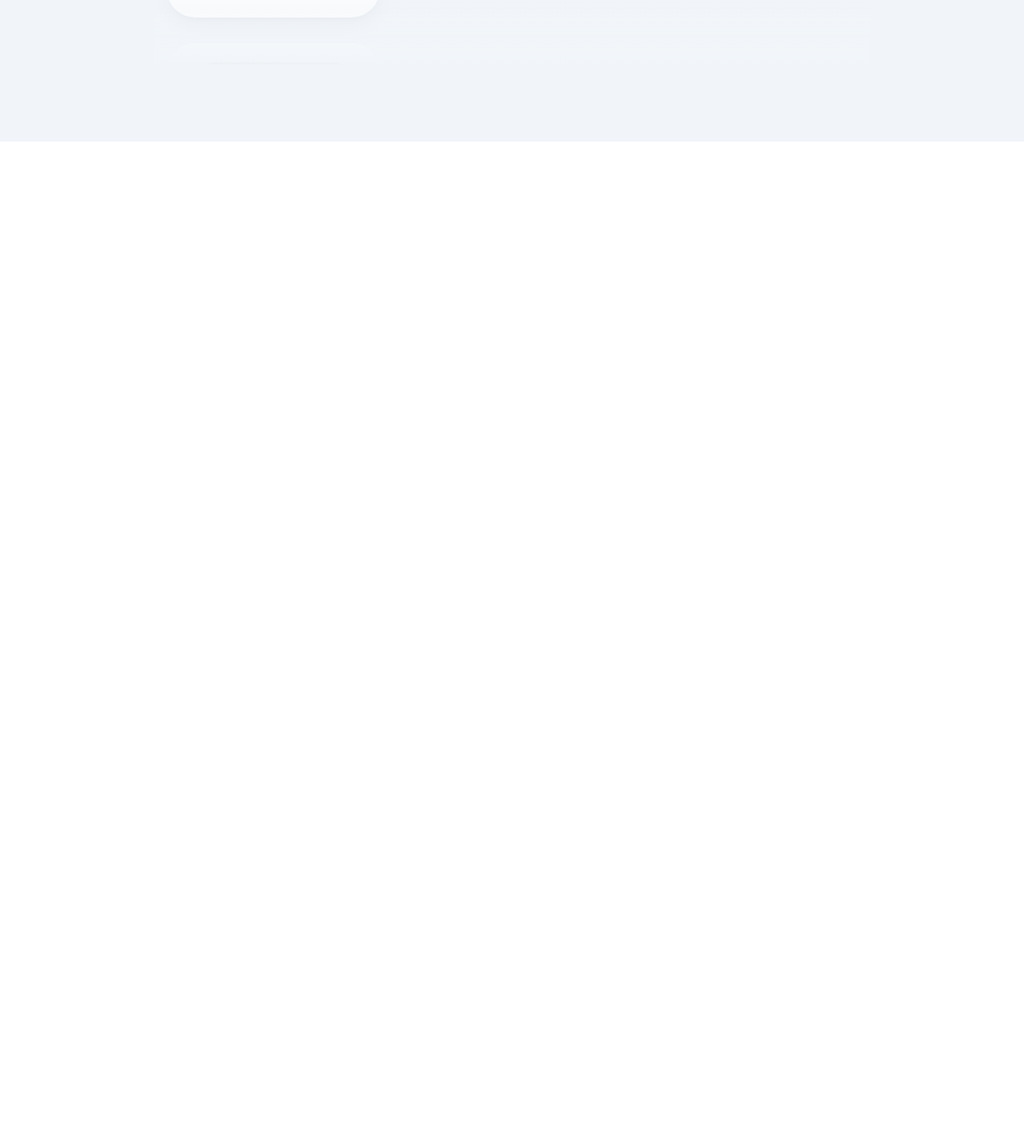
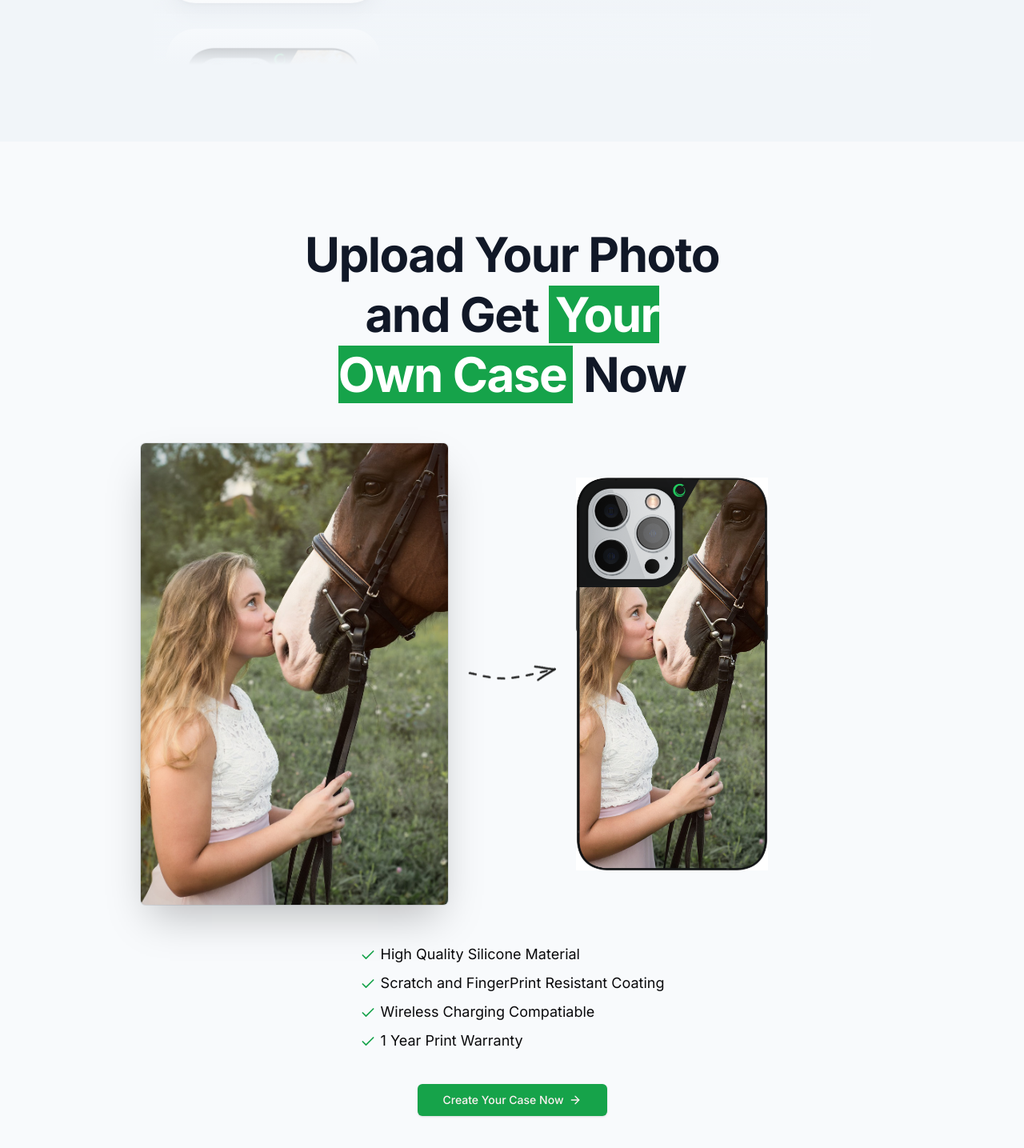
Before and after one commit to akashkennedy/casecobra, a Next.js app: page / in a window 1280 px wide. Shown: the part 2459-3894 px from the top of the page at 80% size. Before the commit the page ends 2636 px from the top, so only its background shows below. Built offline with nearby package versions, Linux system fonts and the light colour scheme; no server answers.

Commit message:
Create Get Your Own Case Section

```diff
--- a/src/app/page.tsx
+++ b/src/app/page.tsx
@@ -1,8 +1,10 @@
 import MaxWidthWrapper from "@/components/MaxWidthWrapper";
-import { Check, Star } from "lucide-react";
+import { ArrowRight, Check, Star } from "lucide-react";
 import Phone from "@/components/Phone";
 import { Icons } from "@/components/Icons";
 import Reviews from "@/components/Reviews";
+import Link from "next/link";
+import { buttonVariants } from "@/components/ui/button";
 
 export default function Home() {
   return (
@@ -197,6 +199,67 @@
           <Reviews />
         </div>
       </section>
+
+      <section>
+        <MaxWidthWrapper className="py-24">
+          <div className="mb-12 px-6 lg:px-8">
+            <div className="mx-auto max-w-2xl sm:text-center">
+              <h2 className="order-1 mt-2 tracking-tight text-center text-balance !leading-tight font-bold text-5xl md:text-6xl text-gray-900">
+                Upload Your Photo and Get{" "}
+                <span className="relative px-2 bg-green-600 text-white">
+                  Your Own Case
+                </span>{" "}
+                Now
+              </h2>
+            </div>
+          </div>
+          <div className="mx-auto max-w-6xl px-6 lg:px-8">
+            <div className="relative flex flex-col items-center md:grid grid-cols-2 gap-40">
+              <img
+                src="/arrow.png"
+                className="absolute top-[25rem] md:top-1/2 -translate-y-1/2 z-10 left-1/2 -translate-x-1/2 rotate-90 md:rotate-0"
+              />
+
+              <div className="relative h-80 md:h-full w-full md:justify-self-end max-w-sm rounded-xl bg-gray-900/5 ring-inset ring-gray-900/10 lg:rounded-2xl">
+                <img
+                  src="/horse.jpg"
+                  className="rounded-md object-cover bg-white shadow-2xl ring-1 ring-gray-900/10 h-full w-full"
+                />
+              </div>
+              <Phone className="w-60" imgSrc="/horse_phone.jpg" />
+            </div>
+          </div>
+          <ul className="mx-auto mt-12 max-w-prose sm:text-lg space-y-2 w-fit">
+            <li className="w-fit">
+              <Check className="h-5 w-5 text-green-600 inline mr-1.5" />
+              High Quality Silicone Material
+            </li>
+            <li className="w-fit">
+              <Check className="h-5 w-5 text-green-600 inline mr-1.5" />
+              Scratch and FingerPrint Resistant Coating
+            </li>
+            <li className="w-fit">
+              <Check className="h-5 w-5 text-green-600 inline mr-1.5" />
+              Wireless Charging Compatiable
+            </li>
+            <li className="w-fit">
+              <Check className="h-5 w-5 text-green-600 inline mr-1.5" />1 Year
+              Print Warranty
+            </li>
+            <div className="flex justify-center">
+              <Link
+                href="/configure/upload"
+                className={buttonVariants({
+                  size: "lg",
+                  className: "mx-auto mt-8",
+                })}
+              >
+                Create Your Case Now <ArrowRight className="h-4 w-4 ml-1.5" />{" "}
+              </Link>
+            </div>
+          </ul>
+        </MaxWidthWrapper>
+      </section>
     </div>
   );
 }
```
